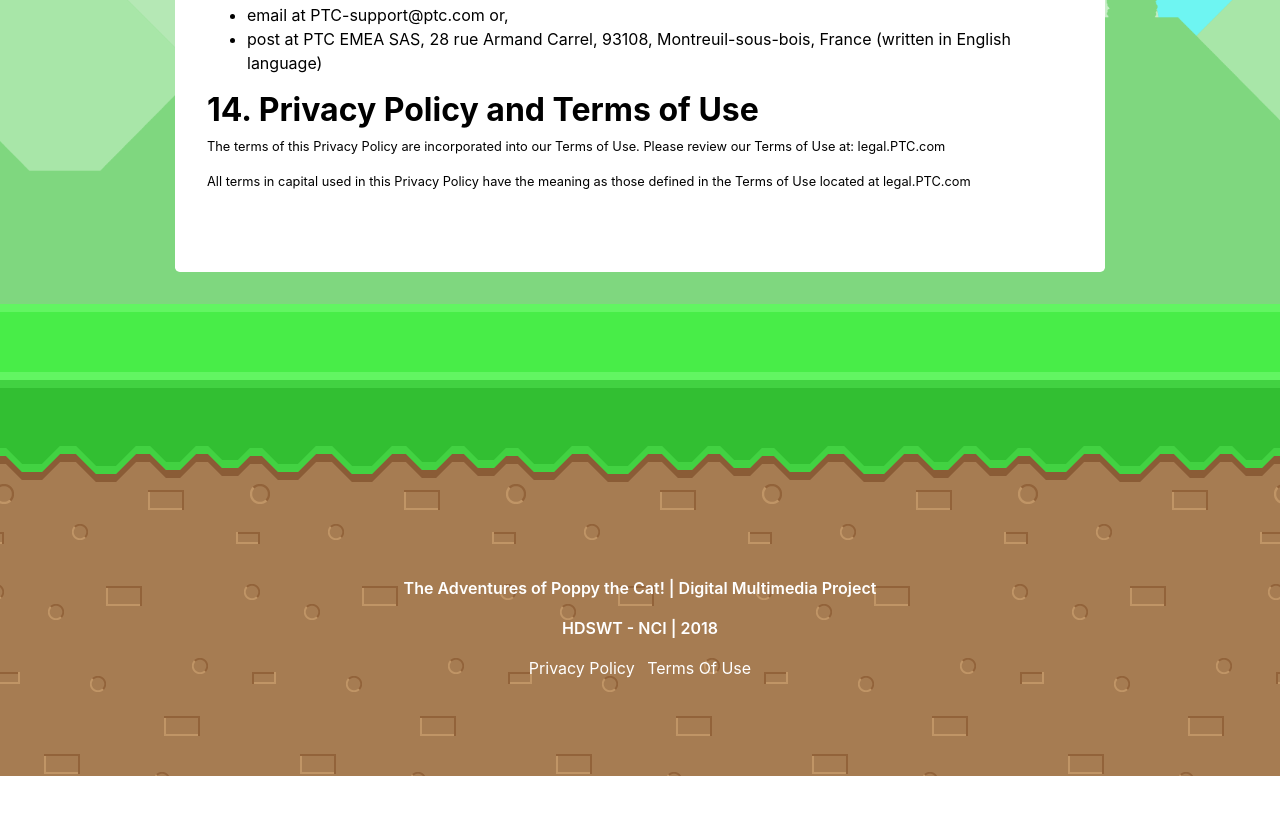
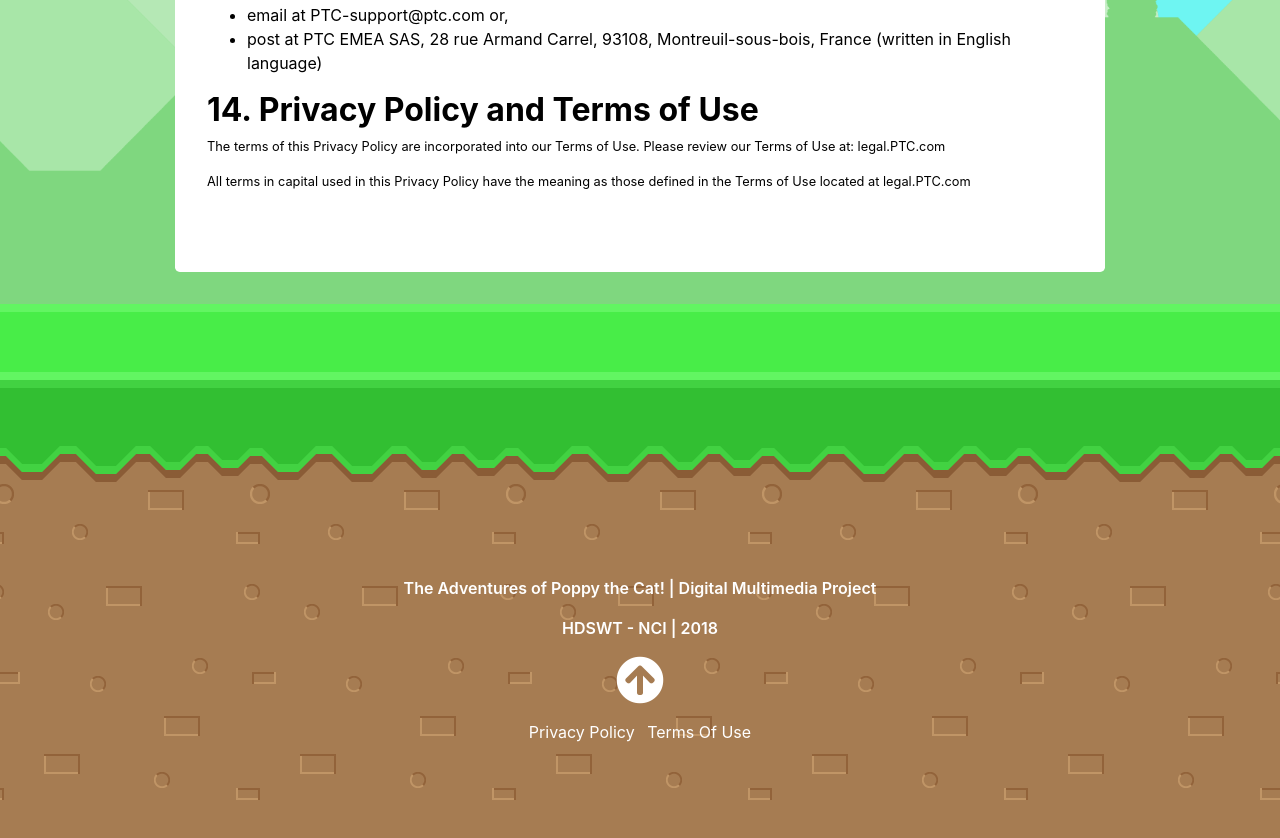
Before and after one commit to Galiant/digital-multimedia-web, a plain HTML site: page privacypolicy.html in a window 1280 px wide. Shown: the part 5283-6121 px from the top of the page. Before the commit the page ends 6059 px from the top, so only its background shows below. Drawn offline with Linux system fonts and the light colour scheme.

Commit message:
Back to top functionality on privacy policy and terms of use pages

```diff
--- a/privacypolicy.html
+++ b/privacypolicy.html
@@ -231,6 +231,11 @@
   <footer class="blog-footer play-footer">
     <p>The Adventures of Poppy the Cat! | Digital Multimedia Project</p>
     <p>HDSWT - NCI | 2018</p>
+    <p>
+      <a href="#">
+        <i class="fas fa-arrow-circle-up fa-3x"></i>
+      </a>
+    </p>
     <ul class="list-inline">
       <li class="list-inline-item">
         <a href="privacypolicy.html">Privacy Policy</a>
```
Also changed, not shown: terms.html (+5 -0 lines).
